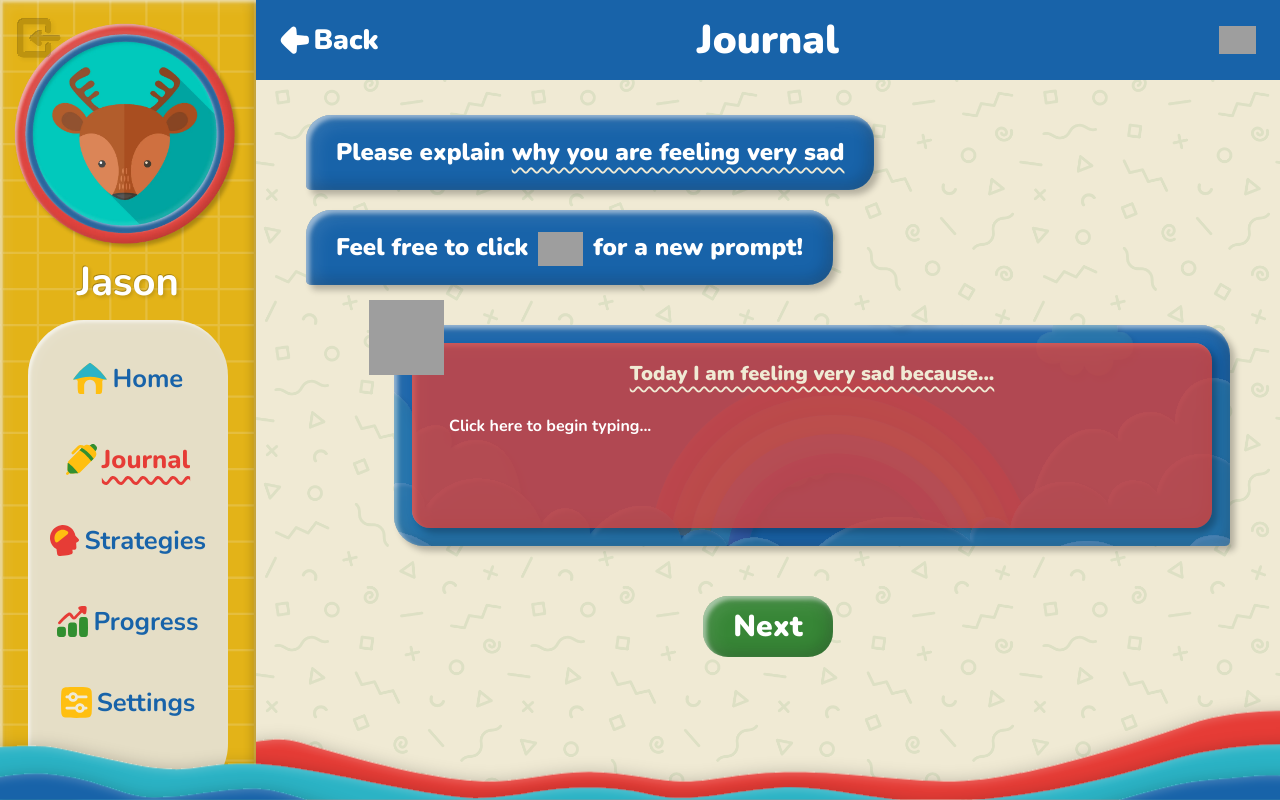
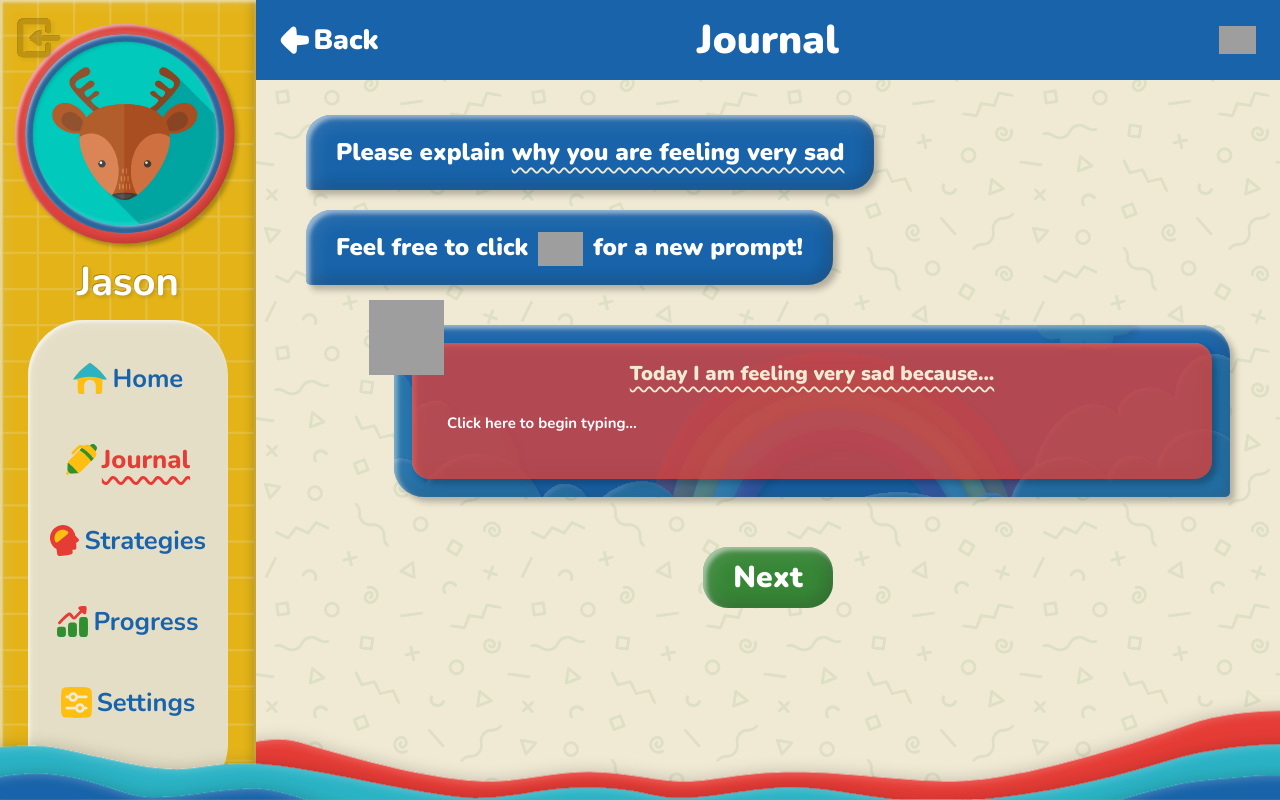
Before and after one commit to DakotaPennwest/Team-Workaholics-Capstone, a PHP site: page /journalJournaling.html in a window 1280 px wide. Run offline with PHP 8.4, Linux system fonts and the light colour scheme; grey boxes are pictures that could not be loaded.

Commit message:
Fixed CSS issues with journal input
- Fixed issue where it was adding a line unnecessarily to the textarea box

```diff
--- a/journalJournaling.html
+++ b/journalJournaling.html
@@ -139,12 +139,12 @@
 
 
     <!-- Javascript to handle the resizing of the journal. -->
-    <!-- Feel free to move this to a separate script file if you prefer -->
+    <!-- Feel free to move this to a separate script file if you prefer  -->
     <script>
         const textarea = document.querySelector("textarea");
 
         function adjustHeight() {
-            textarea.style.height = "50px"; // Ensure it's reset before recalculating
+            textarea.style.height = "45px"; // Ensure it's reset before recalculating
             let scHeight = textarea.scrollHeight;
             textarea.style.height = `${scHeight}px`;
 
--- a/styles/journalJournaling.css
+++ b/styles/journalJournaling.css
@@ -132,22 +132,22 @@
 
 .inner-wrapper textarea{
     font-family: 'Nunito', sans-serif;
-    width: calc(100% - 25px);
+    width: calc(100% - 2px);
     resize: none;
-    height: 70px;
+    height: 45px;
     outline: none;
     padding: 10px;
-    font-size: 16px;
+    font-size: 15px;
     font-weight: 700;
     max-height: 300px;
     caret-color: var(--muted-blue-1);
-    border: 2px solid transparent;
-    border-style: dashed;
+    border: none;
     border-radius: 10px;
     z-index: 1;
     background-color: transparent;
     color: var(--pure-white);
     position: relative;
+    box-sizing: border-box;
 }
 
 textarea::placeholder{
@@ -156,10 +156,8 @@ textarea::placeholder{
 }
 
 textarea:is(:focus){
-    border: 2px solid var(--pure-white);
-    color: var(--pure-white);
-    border-style: dashed;
-    border-radius: 10px;
+    background-color: rgba(0, 0, 0, 0.15);
+    box-shadow: var(--box-text-drop-shadow);
 }
 
 /* Next button styling */
```
